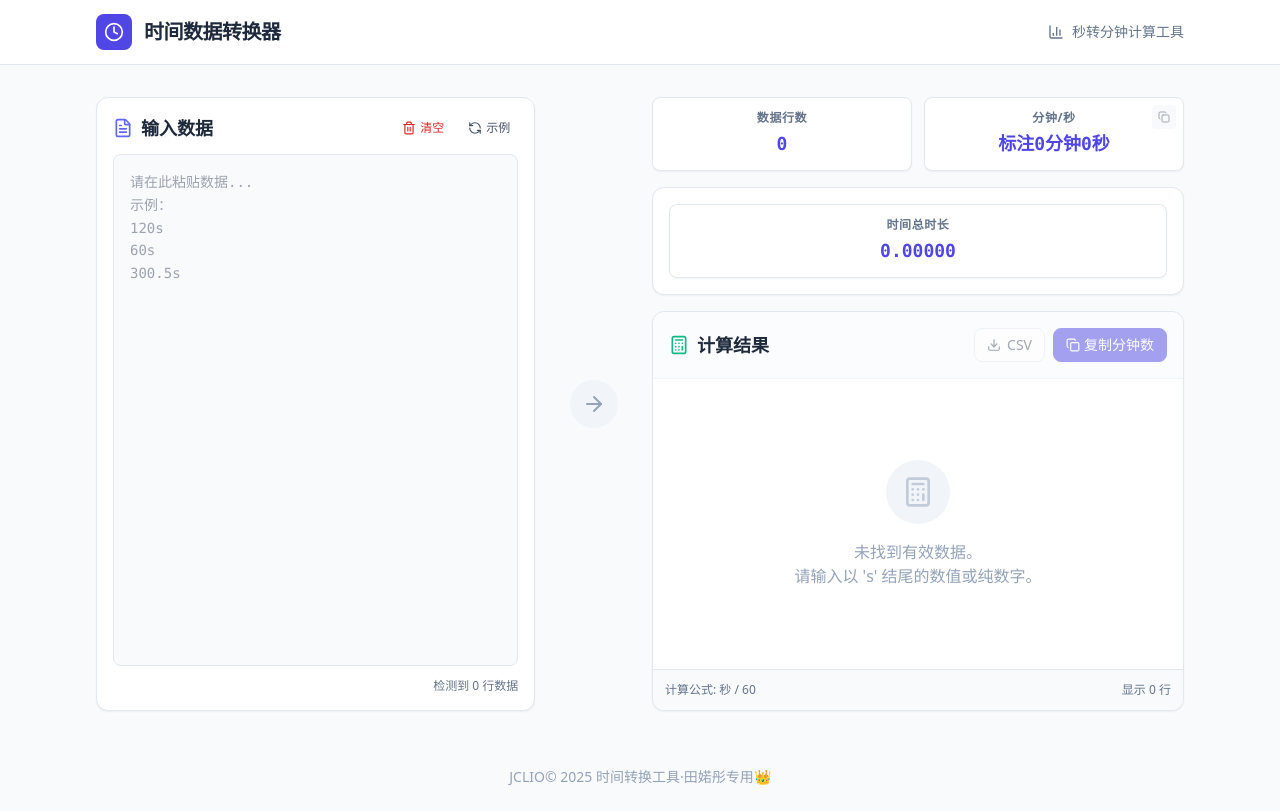
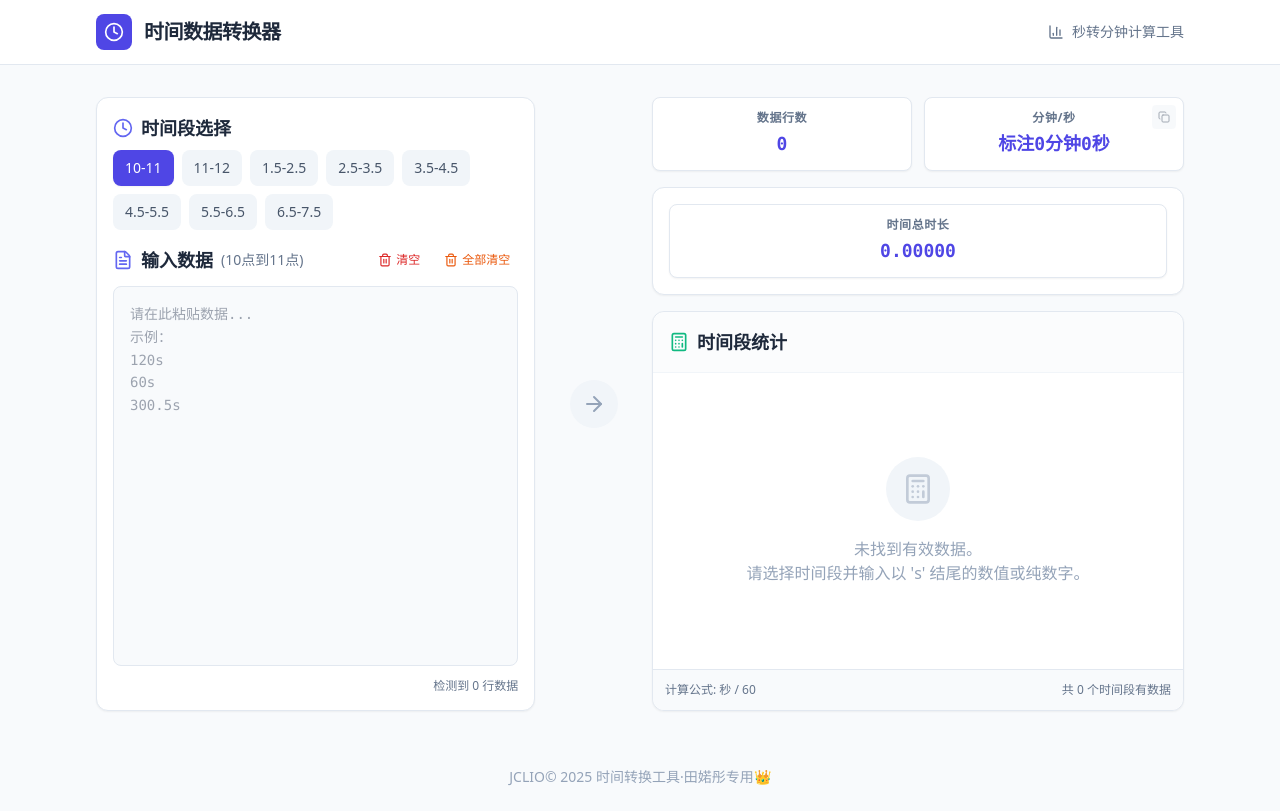
Before and after one commit to jclio-my/seconds_to_minutes, a React (Vite) app: page / in a window 1280 px wide. Built offline with nearby package versions, Linux system fonts and the light colour scheme.

Commit message:
feat: Add time slots support with localStorage persistence

```diff
--- a/components/TimeConverter.tsx
+++ b/components/TimeConverter.tsx
@@ -1,4 +1,4 @@
-import React, { useState, useMemo } from 'react';
+import React, { useState, useMemo, useEffect } from 'react';
 import {
   ArrowRight,
   Trash2,
@@ -6,7 +6,7 @@ import {
   RefreshCcw,
   FileText,
   Calculator,
-  Download
+  Clock
 } from 'lucide-react';
 
 interface DataPoint {
@@ -16,42 +16,78 @@ interface DataPoint {
   minutes: number;
 }
 
-interface Stats {
-  count: number;
+interface TimeSlotData {
+  [key: string]: string; // 时间段ID -> 输入文本
+}
+
+interface TimeSlotStats {
+  [key: string]: {
+    dataPoints: DataPoint[];
     totalSeconds: number;
     totalMinutes: number;
-  avgSeconds: number;
-  avgMinutes: number;
-  maxMinutes: number;
-  minMinutes: number;
+  };
 }
 
-const SAMPLE_DATA = ``;
+// 定义时间段
+const TIME_SLOTS = [
+  { id: '10-11', label: '10-11', description: '10点到11点' },
+  { id: '11-12', label: '11-12', description: '11点到12点' },
+  { id: '1.5-2.5', label: '1.5-2.5', description: '1点半到2点半' },
+  { id: '2.5-3.5', label: '2.5-3.5', description: '2点半到3点半' },
+  { id: '3.5-4.5', label: '3.5-4.5', description: '3点半到4点半' },
+  { id: '4.5-5.5', label: '4.5-5.5', description: '4点半到5点半' },
+  { id: '5.5-6.5', label: '5.5-6.5', description: '5点半到6点半' },
+  { id: '6.5-7.5', label: '6.5-7.5', description: '6点半到7点半' },
+];
+
+const STORAGE_KEY = 'timeConverterData';
 
 export const TimeConverter: React.FC = () => {
-  const [inputText, setInputText] = useState<string>(SAMPLE_DATA);
-  const [copied, setCopied] = useState<boolean>(false);
+  const [activeTimeSlot, setActiveTimeSlot] = useState<string>('10-11');
+  const [timeSlotData, setTimeSlotData] = useState<TimeSlotData>({});
+  const [copiedTimeSlot, setCopiedTimeSlot] = useState<string | null>(null);
   const [totalTimeCopied, setTotalTimeCopied] = useState<boolean>(false);
 
-  // Parse logic
-  const { dataPoints, stats } = useMemo(() => {
+  // 从localStorage加载数据
+  useEffect(() => {
+    try {
+      const savedData = localStorage.getItem(STORAGE_KEY);
+      if (savedData) {
+        const parsedData = JSON.parse(savedData);
+        setTimeSlotData(parsedData);
+      }
+    } catch (error) {
+      console.error('Failed to load saved data:', error);
+    }
+  }, []);
+
+  // 保存数据到localStorage
+  useEffect(() => {
+    try {
+      localStorage.setItem(STORAGE_KEY, JSON.stringify(timeSlotData));
+    } catch (error) {
+      console.error('Failed to save data:', error);
+    }
+  }, [timeSlotData]);
+
+  // 获取当前时间段的输入数据
+  const currentInputText = timeSlotData[activeTimeSlot] || '';
+
+  // 解析逻辑 - 为每个时间段计算数据
+  const { timeSlotStats, overallStats } = useMemo(() => {
+    const stats: TimeSlotStats = {};
+    let overallTotalSeconds = 0;
+
+    TIME_SLOTS.forEach(slot => {
+      const inputText = timeSlotData[slot.id] || '';
       const lines = inputText.split('\n');
       const parsed: DataPoint[] = [];
-
       let totalSec = 0;
-    let maxMin = -Infinity;
-    let minMin = Infinity;
 
       lines.forEach((line, index) => {
         const trimmed = line.trim();
         if (!trimmed) return;
 
-      // Match number potentially followed by 's' (case insensitive)
-      // Regex explanation:
-      // ^ start of string
-      // ([\d.]+) capture group for digits and dots
-      // s? optional 's' character
-      // $ end of string
         const match = trimmed.match(/^([\d.]+)s?$/i);
 
         if (match && match[1]) {
@@ -64,43 +100,70 @@ export const TimeConverter: React.FC = () => {
               seconds,
               minutes
             });
-
             totalSec += seconds;
-          if (minutes > maxMin) maxMin = minutes;
-          if (minutes < minMin) minMin = minutes;
           }
         }
       });
 
-    const count = parsed.length;
-    const statsObj: Stats = {
-      count,
+      stats[slot.id] = {
+        dataPoints: parsed,
         totalSeconds: totalSec,
-      totalMinutes: totalSec / 60,
-      avgSeconds: count > 0 ? totalSec / count : 0,
-      avgMinutes: count > 0 ? (totalSec / 60) / count : 0,
-      maxMinutes: maxMin === -Infinity ? 0 : maxMin,
-      minMinutes: minMin === Infinity ? 0 : minMin,
+        totalMinutes: totalSec / 60
       };
 
-    return { dataPoints: parsed, stats: statsObj };
-  }, [inputText]);
+      overallTotalSeconds += totalSec;
+    });
 
-  // Handlers
-  const handleCopyResults = () => {
-    const resultText = dataPoints.map(p => `${p.minutes.toFixed(4)} min`).join('\n');
-    navigator.clipboard.writeText(resultText);
-    setCopied(true);
-    setTimeout(() => setCopied(false), 2000);
+    const overallStatsObj = {
+      totalSeconds: overallTotalSeconds,
+      totalMinutes: overallTotalSeconds / 60
     };
 
+    return { timeSlotStats: stats, overallStats: overallStatsObj };
+  }, [timeSlotData]);
+
+  // 处理时间段切换
+  const handleTimeSlotChange = (slotId: string) => {
+    setActiveTimeSlot(slotId);
+  };
+
+  // 处理输入文本变化
+  const handleInputChange = (value: string) => {
+    setTimeSlotData(prev => ({
+      ...prev,
+      [activeTimeSlot]: value
+    }));
+  };
+
+  // 清空当前时间段数据
+  const handleClearCurrent = () => {
+    setTimeSlotData(prev => ({
+      ...prev,
+      [activeTimeSlot]: ''
+    }));
+  };
+
+  // 清空所有数据
+  const handleClearAll = () => {
+    setTimeSlotData({});
+  };
+
+  // 复制时间段总秒数
+  const handleCopyTimeSlotTotal = (slotId: string) => {
+    const stats = timeSlotStats[slotId];
+    if (stats && stats.dataPoints.length > 0) {
+      navigator.clipboard.writeText(`${stats.totalSeconds.toFixed(2)}`);
+      setCopiedTimeSlot(slotId);
+      setTimeout(() => setCopiedTimeSlot(null), 2000);
+    }
+  };
+
+  // 复制总时长
   const handleCopyTotalTime = () => {
-    // 修复的时间计算逻辑
-    const totalMinutes = stats.totalMinutes;
+    const totalMinutes = overallStats.totalMinutes;
     let minutes = Math.floor(totalMinutes);
     let seconds = Math.round((totalMinutes % 1) * 60);
 
-    // 处理秒数进位：如果秒数达到60，则分钟加1，秒数重置为0
     if (seconds === 60) {
       minutes += 1;
       seconds = 0;
@@ -112,43 +175,62 @@ export const TimeConverter: React.FC = () => {
     setTimeout(() => setTotalTimeCopied(false), 2000);
   };
 
-  const handleDownloadCSV = () => {
-    const header = "原始数据,秒,分钟\n";
-    const rows = dataPoints.map(p => `${p.original},${p.seconds},${p.minutes.toFixed(4)}`).join('\n');
-    const blob = new Blob([header + rows], { type: 'text/csv' });
-    const url = window.URL.createObjectURL(blob);
-    const a = document.createElement('a');
-    a.href = url;
-    a.download = 'time_data_export.csv';
-    a.click();
-    window.URL.revokeObjectURL(url);
-  };
-
   return (
     <div className="grid grid-cols-1 lg:grid-cols-12 gap-6">
 
       {/* Input Section */}
       <div className="lg:col-span-5 flex flex-col gap-4">
         <div className="bg-white rounded-xl shadow-sm border border-slate-200 p-4 flex flex-col h-full min-h-[500px]">
+
+          {/* 时间段Tab栏 */}
+          <div className="mb-4">
+            <div className="flex items-center justify-between mb-2">
+              <h2 className="text-lg font-semibold text-slate-800 flex items-center gap-2">
+                <Clock className="w-5 h-5 text-indigo-500" />
+                时间段选择
+              </h2>
+            </div>
+            <div className="flex flex-wrap gap-2">
+              {TIME_SLOTS.map(slot => (
+                <button
+                  key={slot.id}
+                  onClick={() => handleTimeSlotChange(slot.id)}
+                  className={`px-3 py-2 rounded-lg text-sm font-medium transition-all ${
+                    activeTimeSlot === slot.id
+                      ? 'bg-indigo-600 text-white shadow-sm'
+                      : 'bg-slate-100 text-slate-600 hover:bg-slate-200'
+                  }`}
+                  title={slot.description}
+                >
+                  {slot.label}
+                </button>
+              ))}
+            </div>
+          </div>
+
+          {/* 输入数据标题 */}
           <div className="flex items-center justify-between mb-3">
             <h2 className="text-lg font-semibold text-slate-800 flex items-center gap-2">
               <FileText className="w-5 h-5 text-indigo-500" />
               输入数据
+              <span className="text-sm font-normal text-slate-500">
+                ({TIME_SLOTS.find(s => s.id === activeTimeSlot)?.description})
+              </span>
             </h2>
             <div className="flex gap-2">
               <button
-                onClick={() => setInputText('')}
+                onClick={handleClearCurrent}
                 className="text-xs px-2 py-1 text-red-600 hover:bg-red-50 rounded transition-colors flex items-center gap-1"
-                title="清空所有文本"
+                title="清空当前时间段数据"
               >
                 <Trash2 size={14} /> 清空
               </button>
               <button
-                onClick={() => setInputText(SAMPLE_DATA)}
-                className="text-xs px-2 py-1 text-slate-600 hover:bg-slate-100 rounded transition-colors flex items-center gap-1"
-                title="重置为示例文本"
+                onClick={handleClearAll}
+                className="text-xs px-2 py-1 text-orange-600 hover:bg-orange-50 rounded transition-colors flex items-center gap-1"
+                title="清空所有时间段数据"
               >
-                <RefreshCcw size={14} /> 示例
+                <Trash2 size={14} /> 全部清空
               </button>
             </div>
           </div>
@@ -156,12 +238,12 @@ export const TimeConverter: React.FC = () => {
           <textarea
             className="flex-grow w-full p-4 bg-slate-50 border border-slate-200 rounded-lg font-mono text-sm focus:ring-2 focus:ring-indigo-500 focus:border-indigo-500 outline-none resize-none text-slate-700 leading-relaxed"
             placeholder="请在此粘贴数据...&#10;示例：&#10;120s&#10;60s&#10;300.5s"
-            value={inputText}
-            onChange={(e) => setInputText(e.target.value)}
+            value={currentInputText}
+            onChange={(e) => handleInputChange(e.target.value)}
           />
 
           <div className="mt-3 text-xs text-slate-500 text-right">
-            检测到 {inputText.split('\n').filter(l => l.trim()).length} 行数据
+            检测到 {currentInputText.split('\n').filter(l => l.trim()).length} 行数据
           </div>
         </div>
       </div>
@@ -176,16 +258,15 @@ export const TimeConverter: React.FC = () => {
       {/* Output Section */}
       <div className="lg:col-span-6 flex flex-col gap-4">
 
-        {/* Statistics Card */}
+        {/* Statistics Cards */}
         <div className="grid grid-cols-2 gap-3">
-            <StatCard label="数据行数" value={stats.count} />
+          <StatCard label="数据行数" value={timeSlotStats[activeTimeSlot]?.dataPoints.length || 0} />
           <div className="relative">
             {(() => {
-                const totalMinutes = stats.totalMinutes;
+              const totalMinutes = overallStats.totalMinutes;
               let minutes = Math.floor(totalMinutes);
               let seconds = Math.round((totalMinutes % 1) * 60);
 
-                // 处理秒数进位：如果秒数达到60，则分钟加1，秒数重置为0
               if (seconds === 60) {
                 minutes += 1;
                 seconds = 0;
@@ -195,7 +276,7 @@ export const TimeConverter: React.FC = () => {
             })()}
             <button
               onClick={handleCopyTotalTime}
-                disabled={dataPoints.length === 0}
+              disabled={overallStats.totalSeconds === 0}
               className={`absolute top-2 right-2 p-1.5 rounded text-xs transition-all disabled:opacity-50 disabled:cursor-not-allowed
                 ${totalTimeCopied
                   ? 'bg-emerald-100 text-emerald-700'
@@ -213,8 +294,7 @@ export const TimeConverter: React.FC = () => {
           <StatCard
             label="时间总时长"
             value={(() => {
-                const totalMinutes = stats.totalMinutes;
-                // 格式化为保留5位小数，整数部分添加千分位分隔符
+              const totalMinutes = overallStats.totalMinutes;
               return totalMinutes.toLocaleString('zh-CN', {
                 minimumFractionDigits: 5,
                 maximumFractionDigits: 5
@@ -223,71 +303,111 @@ export const TimeConverter: React.FC = () => {
           />
         </div>
 
-        {/* Results Table */}
+        {/* Time Slots Results */}
         <div className="bg-white rounded-xl shadow-sm border border-slate-200 flex flex-col flex-grow min-h-[400px]">
           <div className="p-4 border-b border-slate-100 flex items-center justify-between bg-slate-50/50 rounded-t-xl">
             <h2 className="text-lg font-semibold text-slate-800 flex items-center gap-2">
               <Calculator className="w-5 h-5 text-emerald-500" />
-              计算结果
+              时间段统计
             </h2>
-            <div className="flex gap-2">
-               <button
-                onClick={handleDownloadCSV}
-                disabled={dataPoints.length === 0}
-                className="flex items-center gap-1.5 px-3 py-1.5 text-sm font-medium text-slate-600 bg-white border border-slate-200 rounded-lg hover:bg-slate-50 hover:text-slate-900 transition-all disabled:opacity-50 disabled:cursor-not-allowed"
-              >
-                <Download size={14} />
-                <span className="hidden sm:inline">CSV</span>
-              </button>
-              <button
-                onClick={handleCopyResults}
-                disabled={dataPoints.length === 0}
-                className={`flex items-center gap-1.5 px-3 py-1.5 text-sm font-medium border rounded-lg transition-all disabled:opacity-50 disabled:cursor-not-allowed
-                  ${copied
-                    ? 'bg-emerald-50 text-emerald-700 border-emerald-200'
-                    : 'bg-indigo-600 text-white border-indigo-600 hover:bg-indigo-700 hover:border-indigo-700 shadow-sm'
-                  }`}
-              >
-                {copied ? <span className="flex items-center gap-1">已复制!</span> : <span className="flex items-center gap-1"><Copy size={14} /> 复制分钟数</span>}
-              </button>
-            </div>
           </div>
 
           <div className="overflow-y-auto flex-grow h-0 p-2">
-             {dataPoints.length === 0 ? (
+            {TIME_SLOTS.every(slot => timeSlotStats[slot.id]?.dataPoints.length === 0) ? (
               <div className="h-full flex flex-col items-center justify-center text-slate-400 p-8">
                 <div className="w-16 h-16 bg-slate-100 rounded-full flex items-center justify-center mb-4">
                   <Calculator size={32} className="opacity-50" />
                 </div>
-                 <p className="text-center">未找到有效数据。<br/>请输入以 's' 结尾的数值或纯数字。</p>
+                <p className="text-center">未找到有效数据。<br/>请选择时间段并输入以 's' 结尾的数值或纯数字。</p>
               </div>
             ) : (
-              <table className="w-full text-sm text-left">
-                <thead className="text-xs text-slate-500 uppercase bg-slate-50 sticky top-0">
-                  <tr>
-                    <th className="px-4 py-2 rounded-l-lg">原始数据</th>
-                    <th className="px-4 py-2">秒 (s)</th>
-                    <th className="px-4 py-2 rounded-r-lg text-right font-bold text-slate-700">分钟 (min)</th>
-                  </tr>
-                </thead>
-                <tbody className="divide-y divide-slate-100">
-                  {dataPoints.map((point) => (
-                    <tr key={point.id} className="hover:bg-slate-50 transition-colors">
-                      <td className="px-4 py-2.5 font-mono text-slate-500">{point.original}</td>
-                      <td className="px-4 py-2.5 font-mono text-slate-600">{point.seconds.toFixed(2)}</td>
-                      <td className="px-4 py-2.5 font-mono font-medium text-emerald-600 text-right">
-                        {point.minutes.toFixed(4)}
-                      </td>
-                    </tr>
+              <div className="space-y-3">
+                {TIME_SLOTS.map(slot => {
+                  const stats = timeSlotStats[slot.id];
+                  const hasData = stats && stats.dataPoints.length > 0;
+
+                  return (
+                    <div
+                      key={slot.id}
+                      className={`border rounded-lg p-3 transition-all ${
+                        activeTimeSlot === slot.id
+                          ? 'border-indigo-300 bg-indigo-50/30'
+                          : 'border-slate-200 bg-white'
+                      } ${hasData ? 'shadow-sm' : ''}`}
+                    >
+                      <div className="flex items-center justify-between mb-2">
+                        <div className="flex items-center gap-2">
+                          <span className="font-medium text-slate-800">{slot.label}</span>
+                          <span className="text-xs text-slate-500">({slot.description})</span>
+                          {hasData && (
+                            <span className="text-xs bg-emerald-100 text-emerald-700 px-2 py-0.5 rounded-full">
+                              {stats.dataPoints.length} 条数据
+                            </span>
+                          )}
+                        </div>
+                        {hasData && (
+                          <button
+                            onClick={() => handleCopyTimeSlotTotal(slot.id)}
+                            className={`text-xs px-2 py-1 rounded transition-all flex items-center gap-1
+                              ${copiedTimeSlot === slot.id
+                                ? 'bg-emerald-100 text-emerald-700'
+                                : 'bg-slate-100 text-slate-600 hover:bg-slate-200'
+                              }`}
+                            title="复制时间段总秒数"
+                          >
+                            {copiedTimeSlot === slot.id ? (
+                              <>✓ 已复制</>
+                            ) : (
+                              <><Copy size={12} /> 复制秒数</>
+                            )}
+                          </button>
+                        )}
+                      </div>
+
+                      {hasData ? (
+                        <div className="text-sm">
+                          <div className="grid grid-cols-2 gap-4 mb-2">
+                            <div>
+                              <span className="text-slate-500">总秒数: </span>
+                              <span className="font-mono font-medium text-slate-800">
+                                {stats.totalSeconds.toFixed(2)}s
+                              </span>
+                            </div>
+                            <div>
+                              <span className="text-slate-500">总分钟: </span>
+                              <span className="font-mono font-medium text-emerald-600">
+                                {stats.totalMinutes.toFixed(4)}min
+                              </span>
+                            </div>
+                          </div>
+
+                          <details className="text-xs text-slate-600">
+                            <summary className="cursor-pointer hover:text-slate-800">查看详细数据</summary>
+                            <div className="mt-2 space-y-1 max-h-32 overflow-y-auto">
+                              {stats.dataPoints.map(point => (
+                                <div key={point.id} className="flex justify-between py-1 border-b border-slate-100">
+                                  <span className="font-mono">{point.original}</span>
+                                  <span className="font-mono">{point.minutes.toFixed(4)}min</span>
+                                </div>
                               ))}
-                </tbody>
-              </table>
+                            </div>
+                          </details>
+                        </div>
+                      ) : (
+                        <div className="text-sm text-slate-400 italic">
+                          暂无数据
+                        </div>
+                      )}
+                    </div>
+                  );
+                })}
+              </div>
             )}
           </div>
 
           <div className="p-3 bg-slate-50 border-t border-slate-200 text-xs text-slate-500 rounded-b-xl flex justify-between items-center">
             <span>计算公式: 秒 / 60</span>
-             <span>显示 {dataPoints.length} 行</span>
+            <span>共 {TIME_SLOTS.filter(slot => timeSlotStats[slot.id]?.dataPoints.length > 0).length} 个时间段有数据</span>
           </div>
         </div>
       </div>
```
Lines whose indentation alone changed are shown as unchanged.
